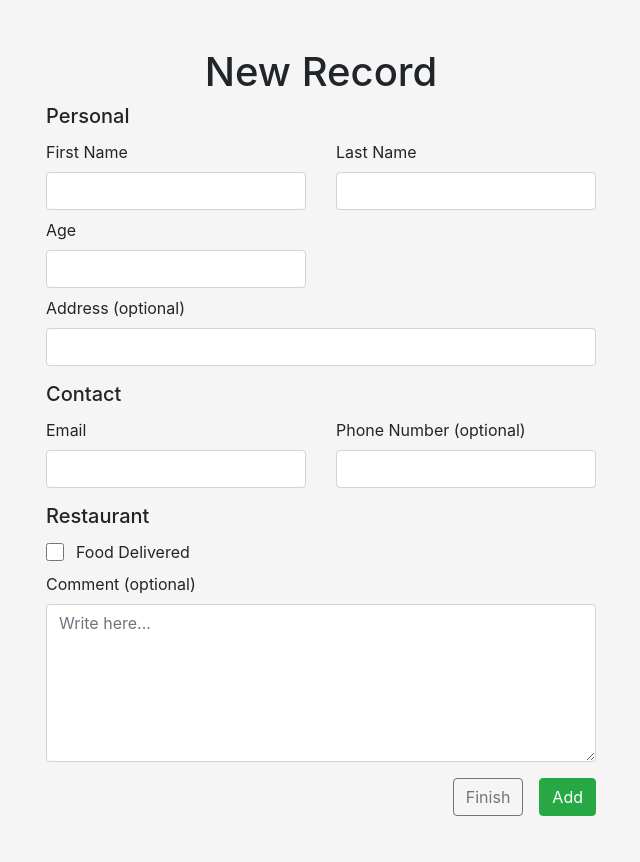
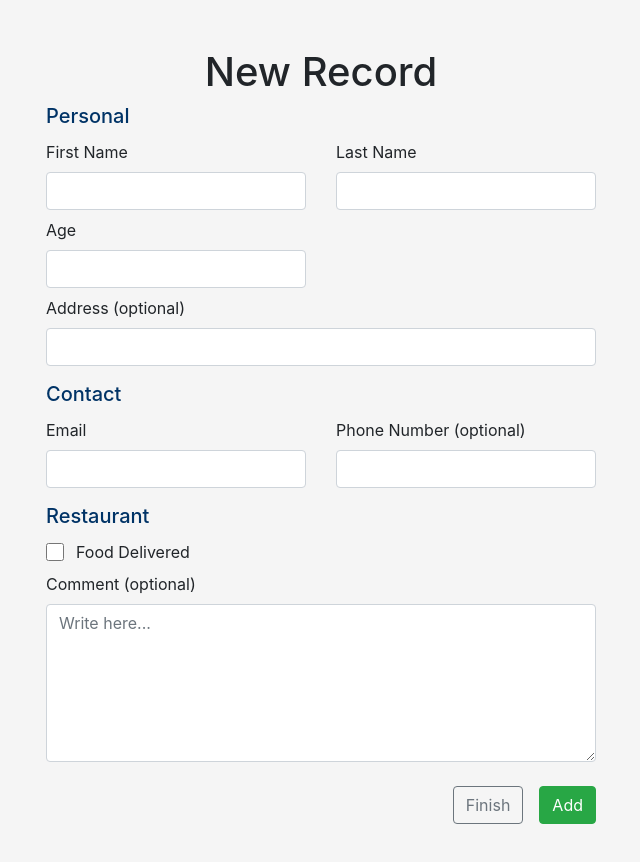
Before and after one commit to Almsrr/lunch-records, a React (Create React App) app: page /add in a window 1280 px wide. Shown: the top 862 px of the page, without its empty margins (319-959 px from the left). Built offline with nearby package versions, Linux system fonts and the light colour scheme.

Commit message:
form sections

```diff
--- a/src/components/RecordForm/index.tsx
+++ b/src/components/RecordForm/index.tsx
@@ -67,8 +67,9 @@ export const RecordForm: FC<RecordFormProps> = ({
 
   return (
     <Form onSubmit={submit}>
+      <section className="mb-3">
         <Heading>Personal</Heading>
-      <Row className="mb-3">
+        <Row>
           <Col xs={6} className="mb-2">
             <Input
               id="first-name"
@@ -106,8 +107,10 @@ export const RecordForm: FC<RecordFormProps> = ({
             />
           </Col>
         </Row>
+      </section>
+      <section className="mb-3">
         <Heading>Contact</Heading>
-      <Row className="mb-3">
+        <Row>
           <Col xs={6}>
             <Input
               id="email"
@@ -127,8 +130,10 @@ export const RecordForm: FC<RecordFormProps> = ({
             />
           </Col>
         </Row>
+      </section>
+      <section className="mb-4">
         <Heading>Restaurant</Heading>
-      <Row className="mb-3">
+        <Row>
           <Col x={12} className="mb-2">
             <Checkbox
               id="food-delivered"
@@ -146,6 +151,7 @@ export const RecordForm: FC<RecordFormProps> = ({
             />
           </Col>
         </Row>
+      </section>
       <Actions>
         <Button variant="outline-secondary" type="button" onClick={finish}>
           {!editMode ? "Finish" : "Cancel"}
@@ -166,6 +172,7 @@ const Form = styled.form`
 const Heading = styled.h5`
   font-size: 1.25rem;
   margin-bottom: 0.75rem;
+  color: #003366;
 `;
 
 const Actions = styled.section`
```
Lines whose indentation alone changed are shown as unchanged.
